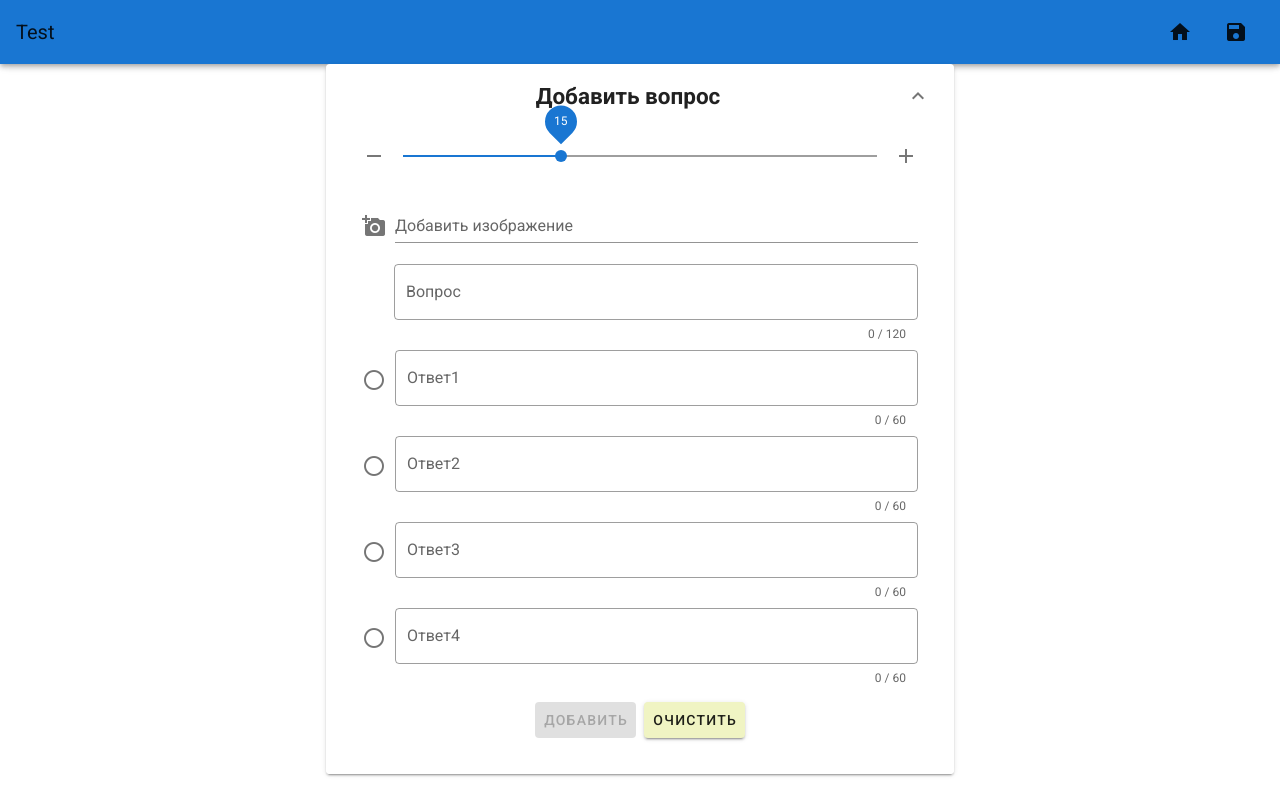
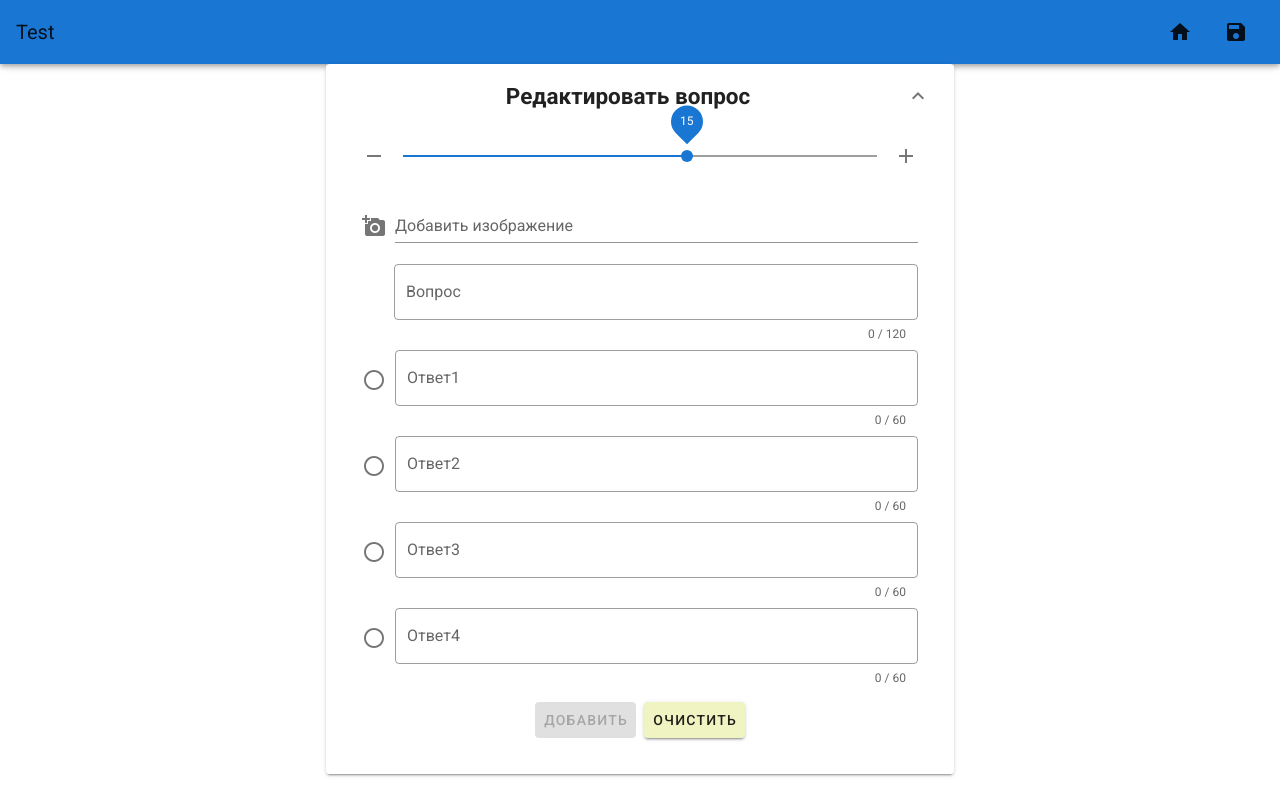
Before and after one commit to GeometricEath/Quiz-Builder-3, a Vue app: page /editor in a window 1280 px wide. Built offline with nearby package versions, Linux system fonts and the light colour scheme.

Commit message:
изменен layout, добавлено окно диалога с формой

```diff
--- a/src/components/QuestionForm.vue
+++ b/src/components/QuestionForm.vue
@@ -1,8 +1,8 @@
 
 <template>
   <v-row>
-    <v-col xs="12" sm="10" md="8" lg="6">
-      <v-expansion-panels v-model="panel">
+    <v-col cols="12">
+      <!-- <v-expansion-panels v-model="panel">
         <v-expansion-panel expand focusable>
           <v-expansion-panel-header>
             <template v-slot:default="{ open }">
@@ -13,7 +13,7 @@
               </v-row>
             </template>
           </v-expansion-panel-header>
-          <v-expansion-panel-content>
+          <v-expansion-panel-content> -->
             <v-form ref="addQuestion">
               <v-container>
                 <v-row no-gutters justify="center">
@@ -21,7 +21,7 @@
                     <v-img :src="quize.image" max-width="280" contain class="mx-auto"></v-img>
                   </v-col>
                   <v-col>
-                    <v-slider v-model="quize.timeout" track-color="grey" always-dirty min="10" max="25" thumb-label="always">
+                    <v-slider v-model="quize.timeout" track-color="grey" always-dirty max="25" thumb-label="always">
                       <template v-slot:prepend>
                         <v-icon @click="decrement">mdi-minus</v-icon>
                       </template>
@@ -82,9 +82,9 @@
                 </v-row>
               </v-container>
             </v-form>
-          </v-expansion-panel-content>
+          <!-- </v-expansion-panel-content>
         </v-expansion-panel>
-      </v-expansion-panels>
+      </v-expansion-panels> -->
     </v-col>
   </v-row>
 </template>
--- a/src/components/QuestionList.vue
+++ b/src/components/QuestionList.vue
@@ -1,7 +1,7 @@
 <template>
   <v-content>
     <v-row class="justify-center">
-      <v-col xs="12" sm="10" md="8" lg="6">
+      <v-col cols="12">
         <v-expansion-panels>
           <v-expansion-panel
             v-for="(question) in questions"
@@ -17,18 +17,12 @@
             </v-expansion-panel-header>
             <v-expansion-panel-content>
               <v-row class="grey lighten-3">
-                <v-col
-                  cols="12"
-                  xs="12"
-                  md="3"
-                  class="my-auto"
-                  style="position: relative; font-size:20px;"
-                >
+                <v-col cols="12" class="my-auto" style="position: relative; font-size:20px;">
                   <div class="hidden-sm-and-up">
                     <v-img :src="replaceMissingImage(question.image)" contain class="mx-auto"></v-img>
                     <div class="text-center pt-3">
                       <v-icon class="primary--text">mdi-timer</v-icon>
-                      {{question.timeout + 'с'}}
+                      {{question.timeout + 'сек.'}}
                     </div>
                   </div>
                   <div class="hidden-xs-only">
@@ -56,7 +50,7 @@
                 </v-col>
               </v-row>
               <v-row>
-                <v-col xs="12" md="9" class="px-0 px-md-2">
+                <v-col cols="12" class="px-0">
                   <v-list disabled dense>
                     <v-list-item-group v-model="question.trueAnswer" color="primary">
                       <v-list-item v-for="(answer, k) in question.answers" :key="k" class="px-2">
--- a/src/views/Editor.vue
+++ b/src/views/Editor.vue
@@ -1,20 +1,41 @@
 <template>
+  <div>
     <v-content fill-height class="justify-center">
-        <v-overlay :value="edeting">
-          <v-row width="900px">
-            <v-col cols="10">
-              <question-form class="justify-center"></question-form>
-              <v-btn @click="edeting = false">close</v-btn>
+      <v-row justify="center">
+        <v-col xs="12" sm="10" md="8" lg="6">
+          <question-list @showOverlay="edeting = true"></question-list>
+          <v-expansion-panels v-model="editorPanelState">
+            <v-expansion-panel expand focusable>
+              <v-expansion-panel-header>
+                <template v-slot:default="{ open }">
+                  <v-row no-gutters>
+                    <v-col class="d-flex align-center justify-center">
+                      <h2>Редактировать вопрос</h2>
                     </v-col>
                   </v-row>
-        </v-overlay>
-    <v-row>
-      <v-col>
-        <question-list @showOverlay="edeting = true"></question-list>
+                </template>
+              </v-expansion-panel-header>
+              <v-expansion-panel-content>
                 <question-form class="justify-center"></question-form>
+              </v-expansion-panel-content>
+            </v-expansion-panel>
+          </v-expansion-panels>
+          <v-dialog v-model="edeting" scrollable max-width="860px" width="80%">
+            <v-row justify="center">
+              <v-col cols="12">
+                <v-card>
+                  <v-card-title>Добавить вопрос</v-card-title>
+                  <v-card-text height="90%">
+                    <question-form class="justify-center"></question-form>
+                  </v-card-text>
+                </v-card>
+              </v-col>
+            </v-row>
+          </v-dialog>
         </v-col>
       </v-row>
     </v-content>
+  </div>
 </template>
 
 <script>
@@ -24,7 +45,8 @@ import QuestionForm from "@/components/QuestionForm.vue";
 export default {
   data() {
     return {
-      edeting: false
+      edeting: false,
+      editorPanelState: 0
     };
   },
   components: {
```
Lines whose indentation alone changed are shown as unchanged.
